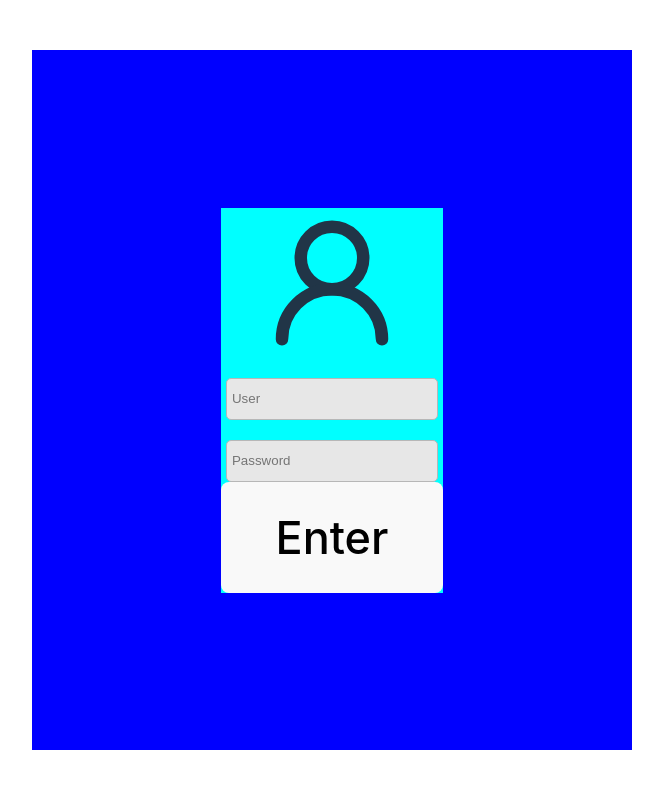
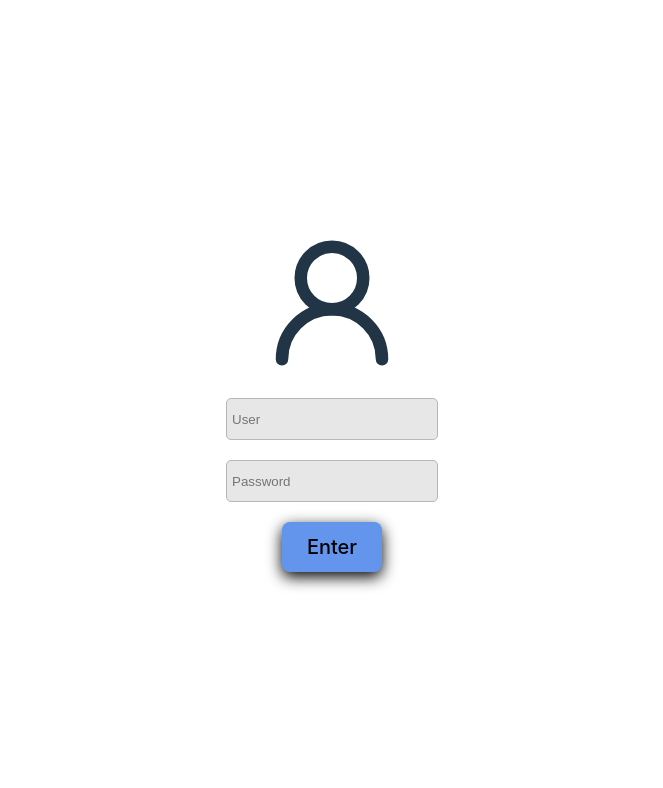
Before and after one commit to lindomarbatistao/2DS12, a React (Vite) app in the folder front/: page / in a window 1280 px wide. Shown: the top 788 px of the page, without its empty margins (308-971 px from the left). Built offline with nearby package versions, Linux system fonts and the light colour scheme.

Commit message:
12-02-2025 14:24

```diff
--- a/front/src/pages/login/styles.css
+++ b/front/src/pages/login/styles.css
@@ -5,7 +5,6 @@
   justify-content: center;
   flex-direction: column;
   align-items: center;
-  background-color: blue;
   position: absolute;
   top: 50%;
   left: 50%;
@@ -32,5 +31,12 @@
   align-items: center;
   justify-content: center;
   flex-direction: column;
-  background-color: aqua;
 }
+
+.btn{
+  font-size: 20px;
+  background-color: cornflowerblue;
+  margin-top: 20px;
+  height: 50px;
+  box-shadow: 0 5px 15px black;
+}
```
